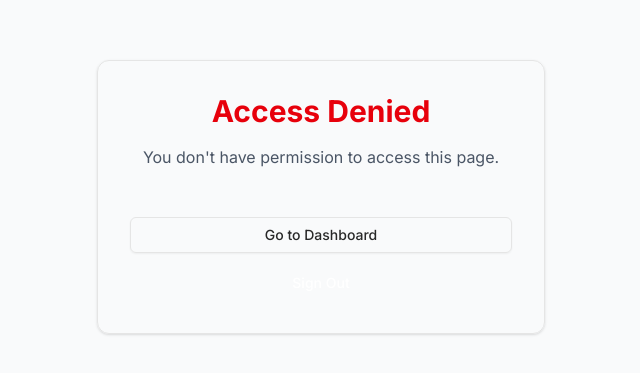
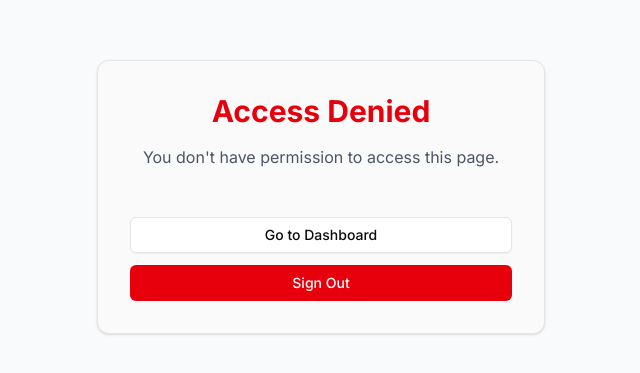
Before and after one commit to TheJinius/CS203-Project, a Next.js app in the folder frontend/: page /unauthorized in a window 1280 px wide. Shown: the part 203-576 px from the top of the page, without its empty margins (319-959 px from the left). Built offline with nearby package versions, Linux system fonts and the light colour scheme; no server answers.

Commit message:
fix: reverted globals.css and tailwind.config.ts, deleted tailwind.config.js

```diff
--- a/frontend/app/globals.css
+++ b/frontend/app/globals.css
@@ -93,13 +93,53 @@
   @apply bg-gray-500;
 }
 
+/* Keep your existing @theme inline and @layer base sections */
+@theme inline {
+  --font-sans: var(--font-geist-sans);
+  --font-mono: var(--font-geist-mono);
+  --color-background: var(--background);
+  --color-foreground: var(--foreground);
+  --color-card: var(--card);
+  --color-card-foreground: var(--card-foreground);
+  --color-popover: var(--popover);
+  --color-popover-foreground: var(--popover-foreground);
+  --color-primary: var(--primary);
+  --color-primary-foreground: var(--primary-foreground);
+  --color-secondary: var(--secondary);
+  --color-secondary-foreground: var(--secondary-foreground);
+  --color-muted: var(--muted);
+  --color-muted-foreground: var(--muted-foreground);
+  --color-accent: var(--accent);
+  --color-accent-foreground: var(--accent-foreground);
+  --color-destructive: var(--destructive);
+  --color-destructive-foreground: var(--destructive-foreground);
+  --color-border: var(--border);
+  --color-input: var(--input);
+  --color-ring: var(--ring);
+  --color-chart-1: var(--chart-1);
+  --color-chart-2: var(--chart-2);
+  --color-chart-3: var(--chart-3);
+  --color-chart-4: var(--chart-4);
+  --color-chart-5: var(--chart-5);
+  --radius-sm: calc(var(--radius) - 4px);
+  --radius-md: calc(var(--radius) - 2px);
+  --radius-lg: var(--radius);
+  --radius-xl: calc(var(--radius) + 4px);
+  --color-sidebar: var(--sidebar);
+  --color-sidebar-foreground: var(--sidebar-foreground);
+  --color-sidebar-primary: var(--sidebar-primary);
+  --color-sidebar-primary-foreground: var(--sidebar-primary-foreground);
+  --color-sidebar-accent: var(--sidebar-accent);
+  --color-sidebar-accent-foreground: var(--sidebar-accent-foreground);
+  --color-sidebar-border: var(--sidebar-border);
+  --color-sidebar-ring: var(--sidebar-ring);
+}
+
 @layer base {
   * {
-    border-color: var(--border);
-    outline-color: var(--ring);
+    @apply border-border outline-ring/50;
   }
   body {
-    background-color: var(--background);
-    color: var(--foreground);
+    @apply bg-background text-foreground;
   }
 }
--- a/frontend/tailwind.config.js
+++ /dev/null
@@ -1,8 +0,0 @@
-/** @type {import('tailwindcss').Config} */
-module.exports = {
-  content: [],
-  theme: {
-    extend: {},
-  },
-  plugins: [],
-}
--- a/frontend/tailwind.config.ts
+++ b/frontend/tailwind.config.ts
@@ -7,6 +7,72 @@ const config: Config = {
     "./app/**/*.{js,ts,jsx,tsx,mdx}",
   ],
   darkMode: "class",
+  theme: {
+    extend: {
+      fontFamily: {
+        sans: ["Inter", "system-ui", "sans-serif"],
+        mono: ["JetBrains Mono", "monospace"],
+      },
+      colors: {
+        border: "hsl(var(--border))",
+        input: "hsl(var(--input))",
+        ring: "hsl(var(--ring))",
+        background: "hsl(var(--background))",
+        foreground: "hsl(var(--foreground))",
+        primary: {
+          DEFAULT: "hsl(var(--primary))",
+          foreground: "hsl(var(--primary-foreground))",
+        },
+        secondary: {
+          DEFAULT: "hsl(var(--secondary))",
+          foreground: "hsl(var(--secondary-foreground))",
+        },
+        destructive: {
+          DEFAULT: "hsl(var(--destructive))",
+          foreground: "hsl(var(--destructive-foreground))",
+        },
+        muted: {
+          DEFAULT: "hsl(var(--muted))",
+          foreground: "hsl(var(--muted-foreground))",
+        },
+        accent: {
+          DEFAULT: "hsl(var(--accent))",
+          foreground: "hsl(var(--accent-foreground))",
+        },
+        popover: {
+          DEFAULT: "hsl(var(--popover))",
+          foreground: "hsl(var(--popover-foreground))",
+        },
+        card: {
+          DEFAULT: "hsl(var(--card))",
+          foreground: "hsl(var(--card-foreground))",
+        },
+        sidebar: {
+          DEFAULT: "hsl(var(--sidebar))",
+          foreground: "hsl(var(--sidebar-foreground))",
+          primary: "hsl(var(--sidebar-primary))",
+          "primary-foreground": "hsl(var(--sidebar-primary-foreground))",
+          accent: "hsl(var(--sidebar-accent))",
+          "accent-foreground": "hsl(var(--sidebar-accent-foreground))",
+          border: "hsl(var(--sidebar-border))",
+          ring: "hsl(var(--sidebar-ring))",
+        },
+        chart: {
+          "1": "hsl(var(--chart-1))",
+          "2": "hsl(var(--chart-2))",
+          "3": "hsl(var(--chart-3))",
+          "4": "hsl(var(--chart-4))",
+          "5": "hsl(var(--chart-5))",
+        },
+      },
+      borderRadius: {
+        lg: "var(--radius)",
+        md: "calc(var(--radius) - 2px)",
+        sm: "calc(var(--radius) - 4px)",
+      },
+    },
+  },
+  plugins: [],
 };
 
 export default config;
```
